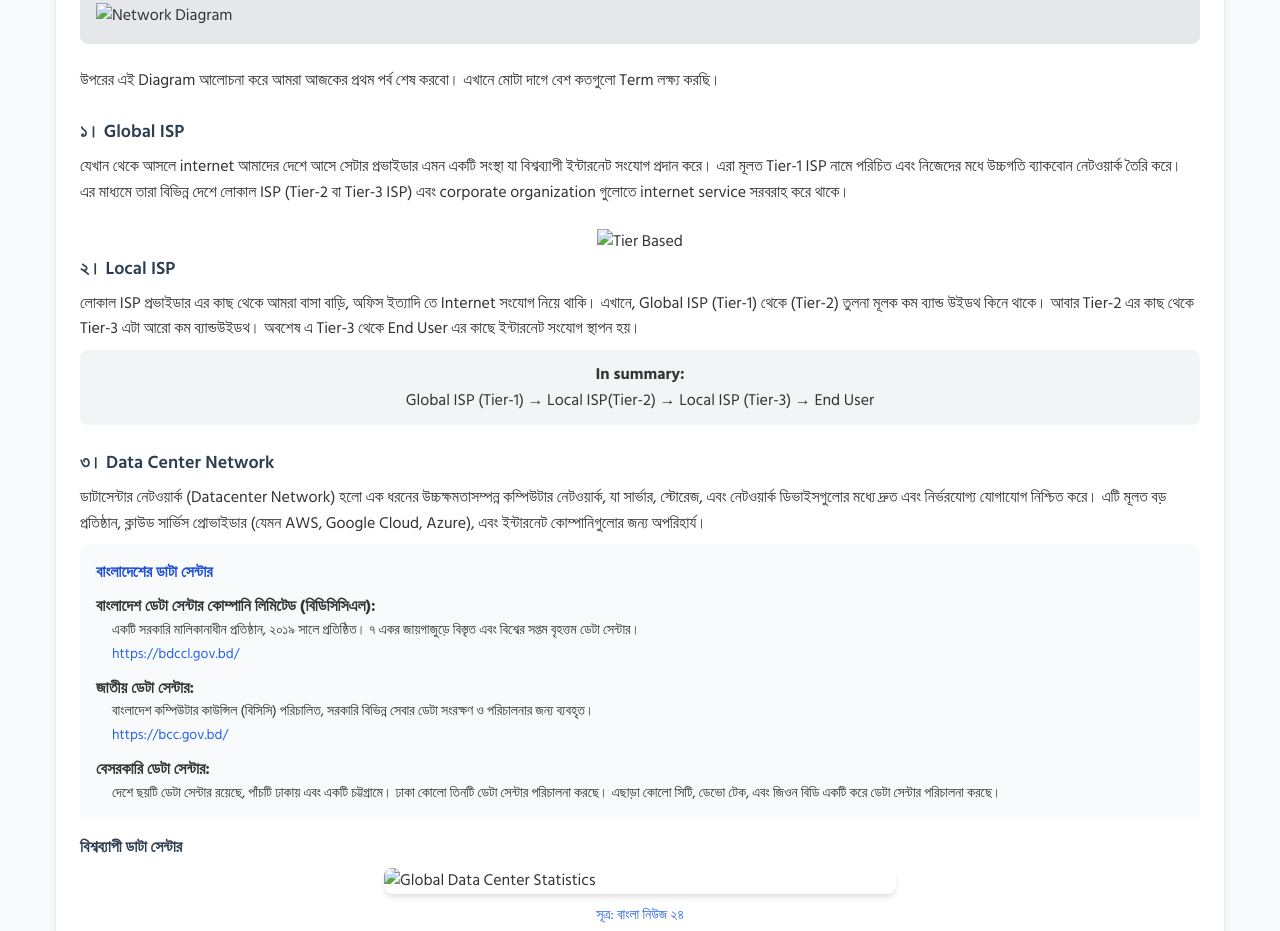
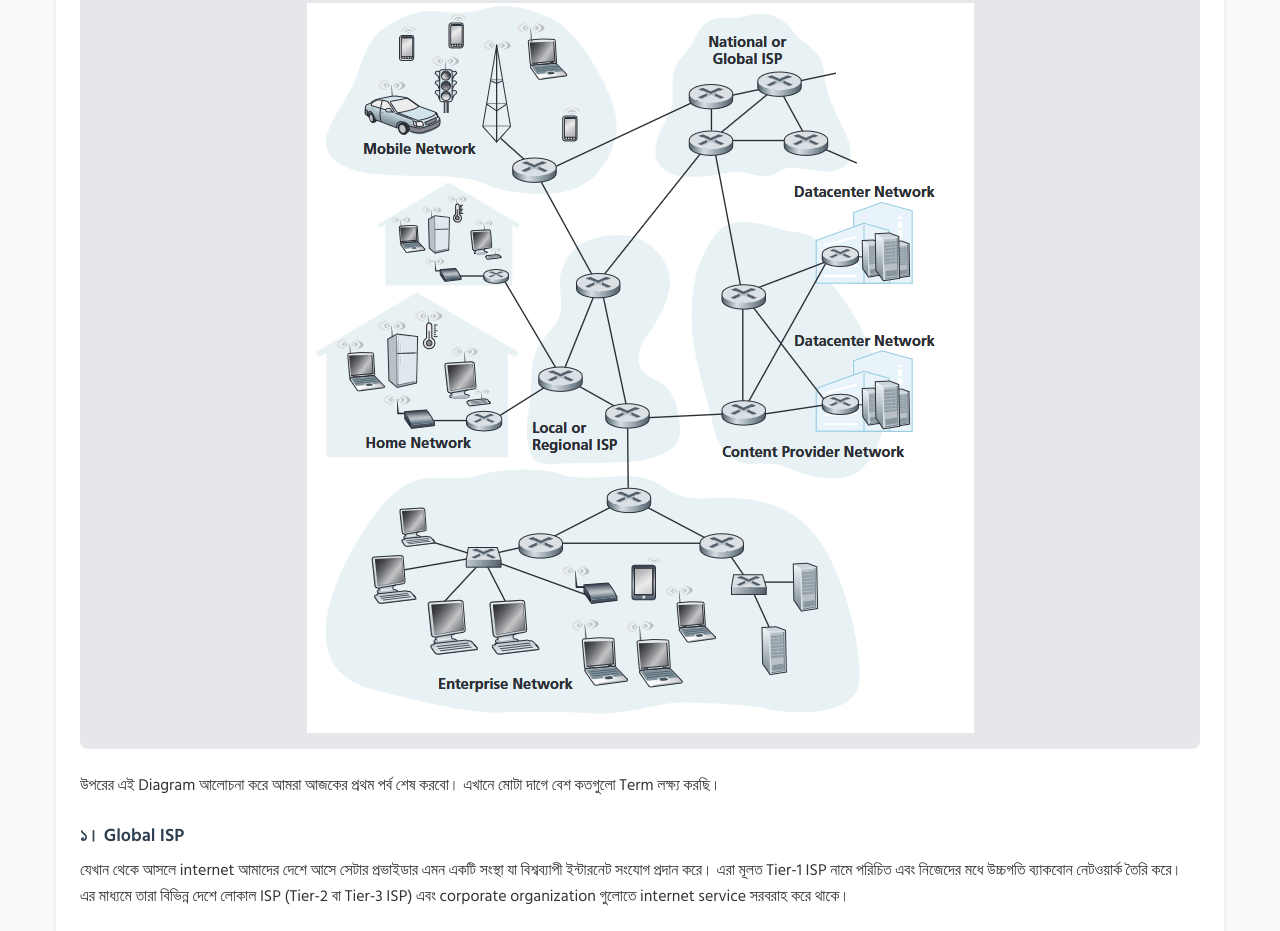
Before and after one commit to MohammadRuhulAmin/ruhuls-blog, a plain HTML site: page index.html in a window 1280 px wide. Shown: the part 1301-2232 px from the top of the page. Drawn offline with nearby package versions, Linux system fonts and the light colour scheme.

Commit message:
image file link added

```diff
--- a/index.html
+++ b/index.html
@@ -126,7 +126,7 @@
                 <div class="my-6">
                     <h3 class="text-xl font-semibold mb-4">একটি ছোট্ট নেটওয়ার্ক ডায়াগ্রাম</h3>
                     <div class="bg-gray-200 p-4 rounded-lg">
-                        <img src="./public/Networking.png" alt="Network Diagram" class="mx-auto">
+                        <img src="./blogs/SystemDesign/NetworkApplication/public/Networking.png" alt="Network Diagram" class="mx-auto">
                     </div>
                 </div>
 
@@ -147,7 +147,7 @@
 
                 </div>
                 <div class="w-full md:w-auto flex justify-center">
-                    <img src="./public/tier.png" alt="Tier Based" class="max-w-xs">
+                    <img src="/blogs/SystemDesign/NetworkApplication/public/tier.png" alt="Tier Based" class="max-w-xs">
                 </div>
                 <div class="mb-6">
                     <h3 class="text-lg font-semibold mb-2">২। Local ISP</h3>
@@ -197,7 +197,7 @@
                     <div class="mt-4">
                         <h4 class="font-semibold mb-2">বিশ্বব্যাপী ডাটা সেন্টার</h4>
                         <div class="max-w-lg mx-auto">
-                            <img src="./public/stat-data.jpg" alt="Global Data Center Statistics" class="rounded-lg shadow-md">
+                            <img src="/blogs/SystemDesign/NetworkApplication/public/stat-data.jpg" alt="Global Data Center Statistics" class="rounded-lg shadow-md">
                             <div class="text-center mt-2">
                                 <a href="https://banglanews24.com/information-technology/news/bd/840959.details" class="text-blue-600 hover:underline text-sm">
                                     সূত্র: বাংলা নিউজ ২৪
@@ -255,7 +255,7 @@
 
                 <div class="my-8">
                     <div class="bg-gray-200 p-4 rounded-lg">
-                        <img src="./public/end-system.png" alt="End System Diagram" class="mx-auto">
+                        <img src="/blogs/SystemDesign/NetworkApplication/public/end-system.png" alt="End System Diagram" class="mx-auto">
                     </div>
                 </div>
 
```
